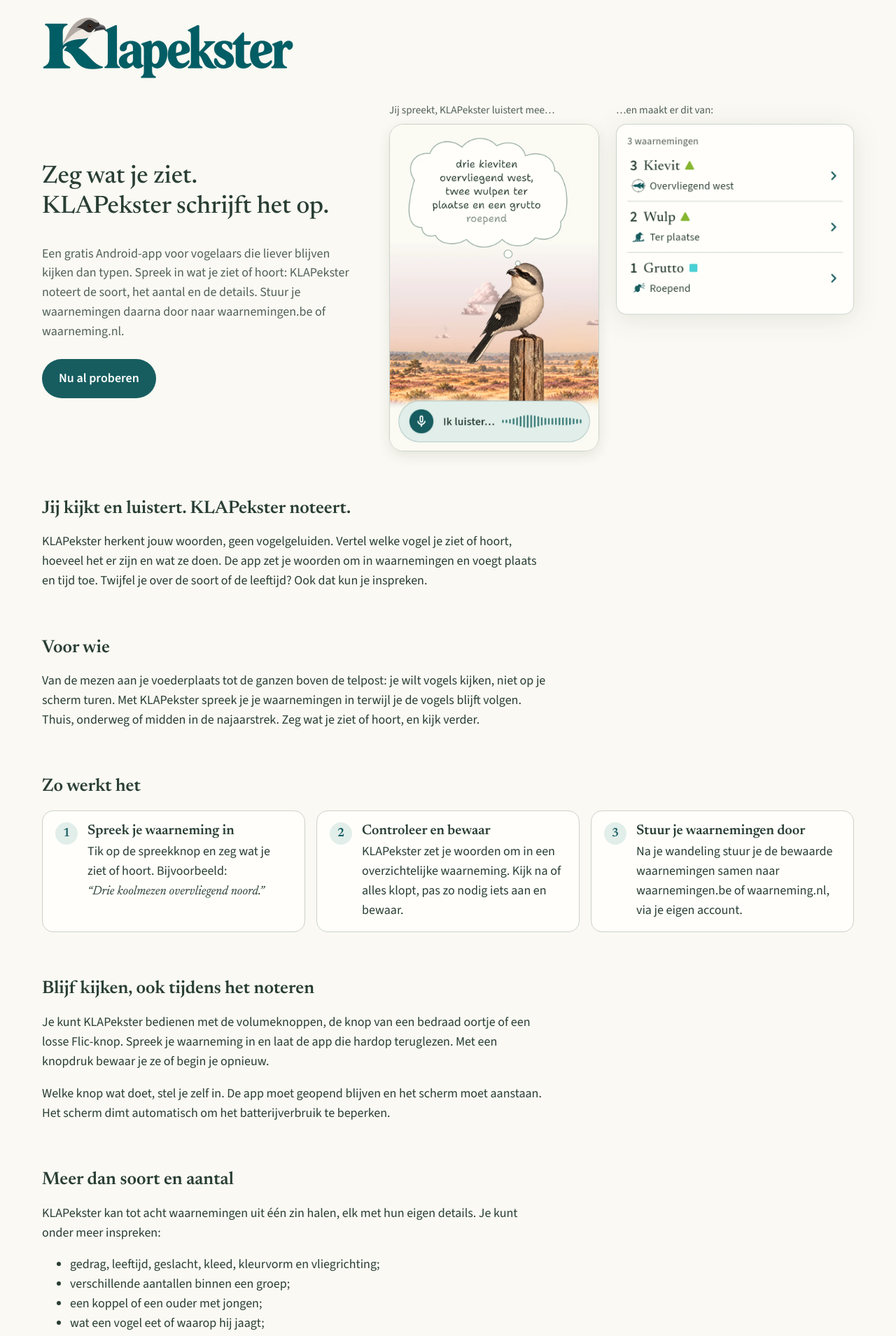
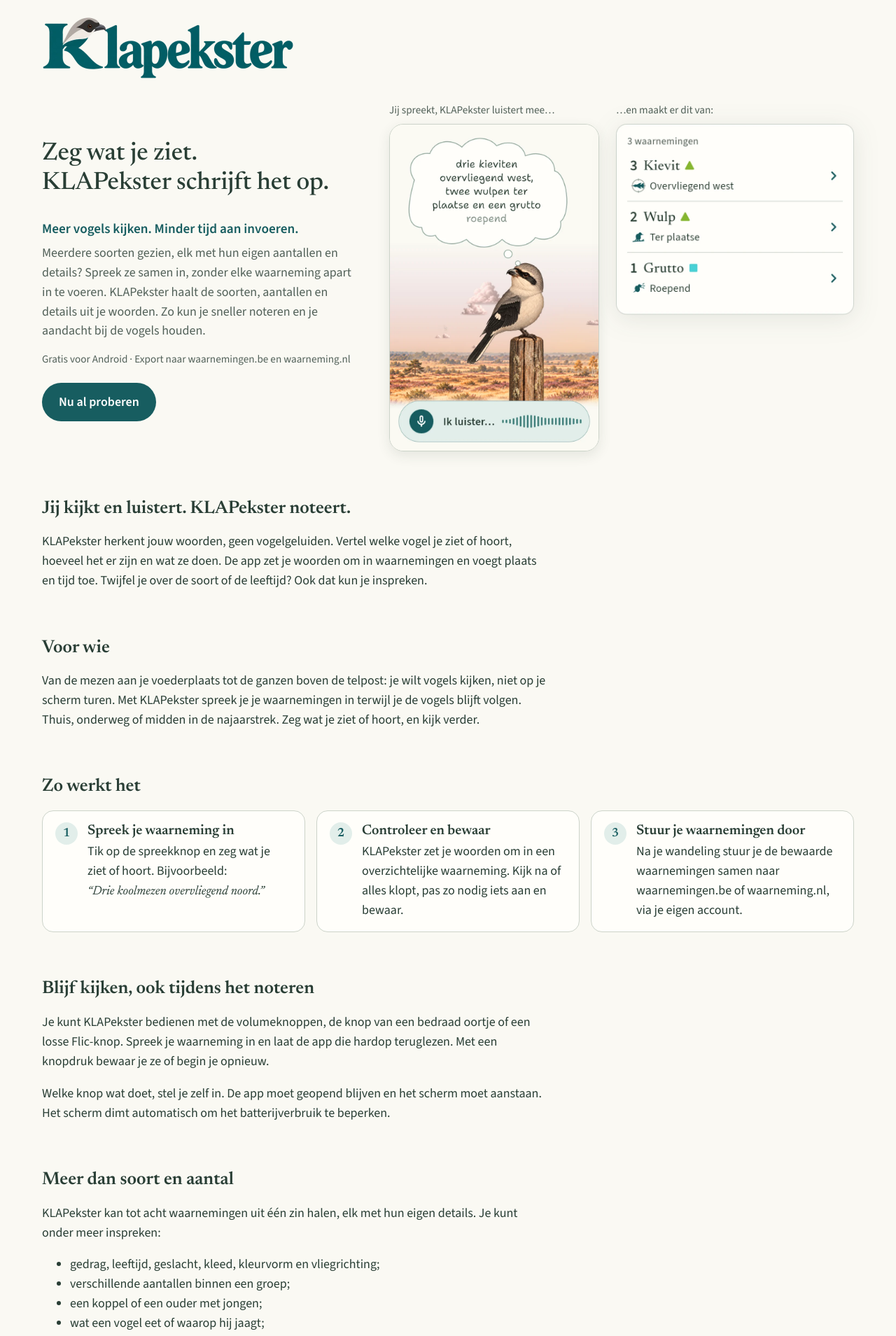
Before and after one commit to KLAPekster/website, a Jekyll site: the page built from index.md, in a window 1280 px wide. Shown: the top 1909 px of the page at 70% size. Built offline with Jekyll 4.4.1, drawn with Linux system fonts in a browser that asks for light colours.

Commit message:
Opening: 'Meer vogels kijken. Minder tijd aan invoeren.', nieuwe inleiding over samen inspreken, en 'Gratis voor Android · Export naar ...'
Co-Authored-By: Claude Opus 5.5 <noreply@anthropic.com>

```diff
--- a/assets/stijl.css
+++ b/assets/stijl.css
@@ -121,10 +121,23 @@ h3 { font-size: 1.25rem; margin: 1.6em 0 0.4em; }
   text-wrap: balance;
 }
 
+/* De korte inleiding onder de titel: opvallend, maar kleiner dan de titel. */
+.opening .kernzin {
+  color: var(--petrol);
+  font-weight: 600;
+  font-size: 1.2rem;
+  line-height: 1.3;
+  margin: 0 0 0.4em;
+}
 .opening .inleiding {
   color: var(--grijs);
+  margin: 0 0 0.8em;
+  max-width: 34em;
+}
+.opening .kenmerken {
+  color: var(--grijs);
+  font-size: 0.95rem;
   margin: 0 0 1.4em;
-  max-width: 34em;
 }
 
 /* Zo werkt het: drie genummerde stappen. */
--- a/index.md
+++ b/index.md
@@ -13,10 +13,12 @@ permalink: /
 <div class="held">
 <section class="opening">
   <h1 class="slogan">Zeg wat je ziet.<br>KLAPekster schrijft het op.</h1>
-  <p class="inleiding">Een gratis Android-app voor vogelaars die liever blijven
-  kijken dan typen. Spreek in wat je ziet of hoort: KLAPekster noteert de soort,
-  het aantal en de details. Stuur je waarnemingen daarna door naar
-  waarnemingen.be of waarneming.nl.</p>
+  <p class="kernzin">Meer vogels kijken. Minder tijd aan invoeren.</p>
+  <p class="inleiding">Meerdere soorten gezien, elk met hun eigen aantallen en
+  details? Spreek ze samen in, zonder elke waarneming apart in te voeren.
+  KLAPekster haalt de soorten, aantallen en details uit je woorden. Zo kun je
+  sneller noteren en je aandacht bij de vogels houden.</p>
+  <p class="kenmerken">Gratis voor Android · Export naar waarnemingen.be en waarneming.nl</p>
   {% include playknop.html %}
 </section>
 
```
